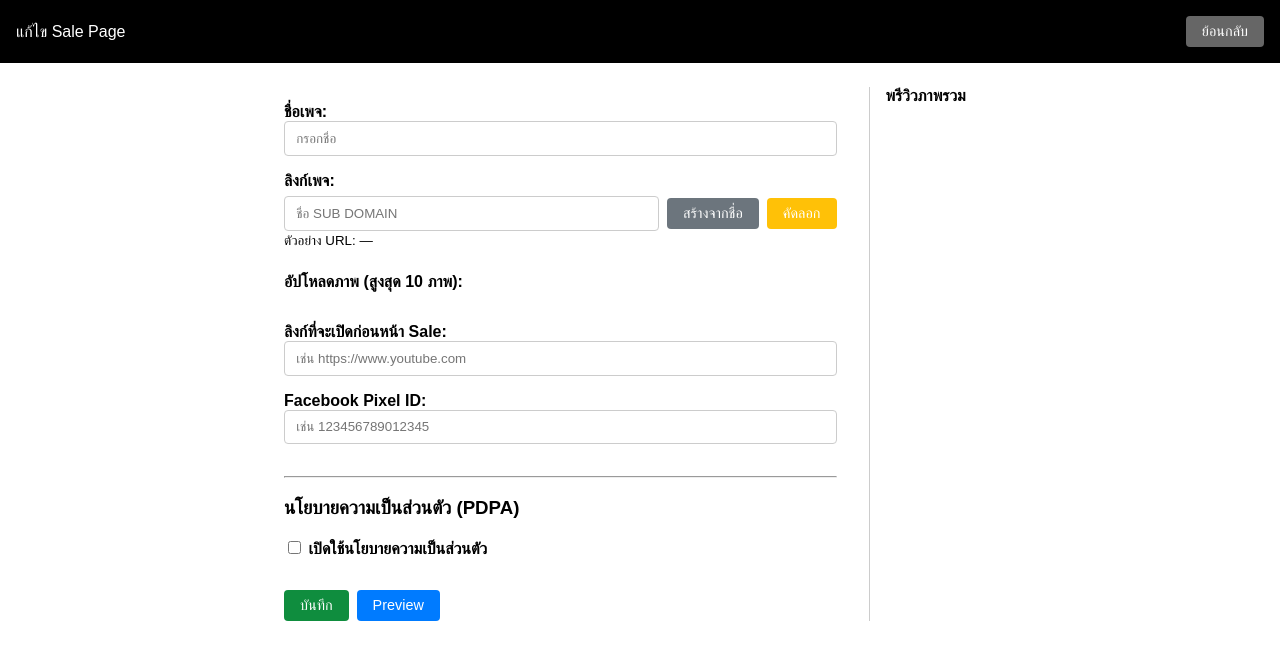
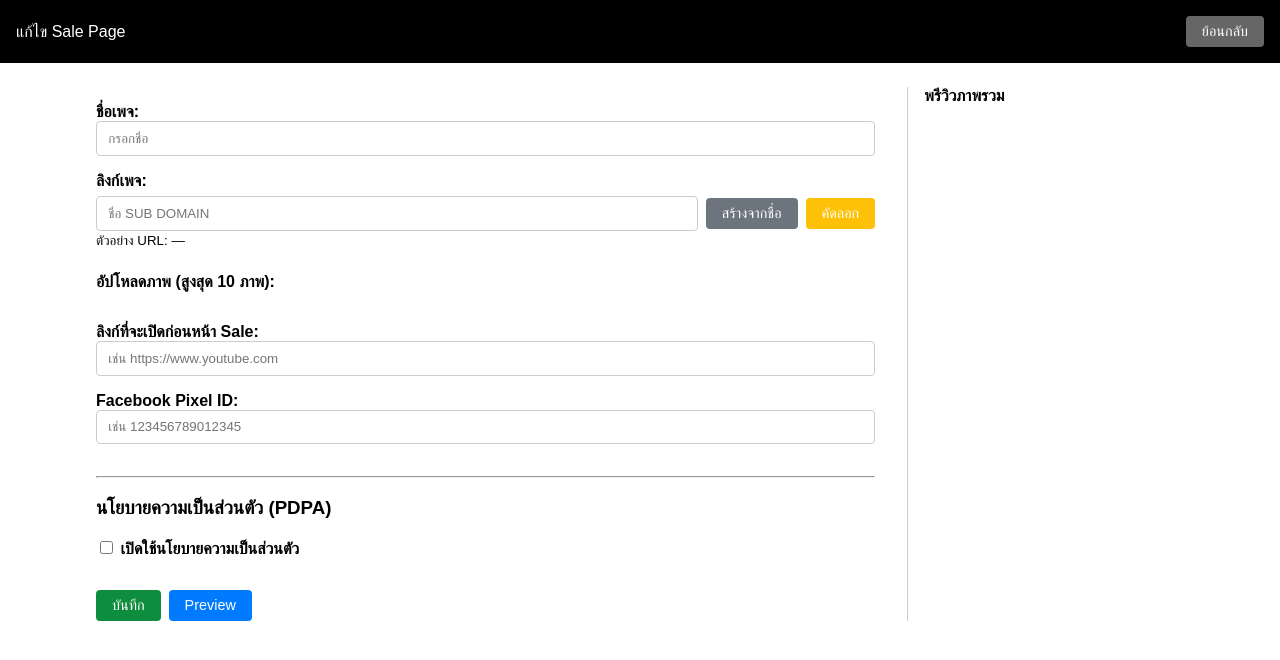
Before and after one commit to latoote-skootchy/web-sale, a website: page public/edit.html in a window 1280 px wide. Drawn offline with Linux system fonts and the light colour scheme; no server answers.

Commit message:
add fuction

```diff
--- a/public/edit.html
+++ b/public/edit.html
@@ -11,7 +11,7 @@
     .btn-back{background:#666;color:#fff}
     .btn-save{background:#0f8d3e;color:#fff}
     .btn-preview{background:#007bff;color:#fff}
-    main{padding:1.5rem;max-width:760px;margin:0 auto}
+    main{padding:1.5rem 2rem;max-width:90%;margin:0 auto}
     label{display:block;margin-top:1rem;font-weight:600}
     input[type="text"]{width:100%;padding:.55rem .7rem;border:1px solid #ccc;border-radius:4px}
     #link-group{display:flex;gap:.5rem;align-items:center;margin-top:.4rem}
@@ -81,7 +81,7 @@
       background: #17a2b8;
     }
     form#edit-form {
-      flex: 5;
+      flex: 3;
       min-width: 0;
     }
     #preview-panel {
```
